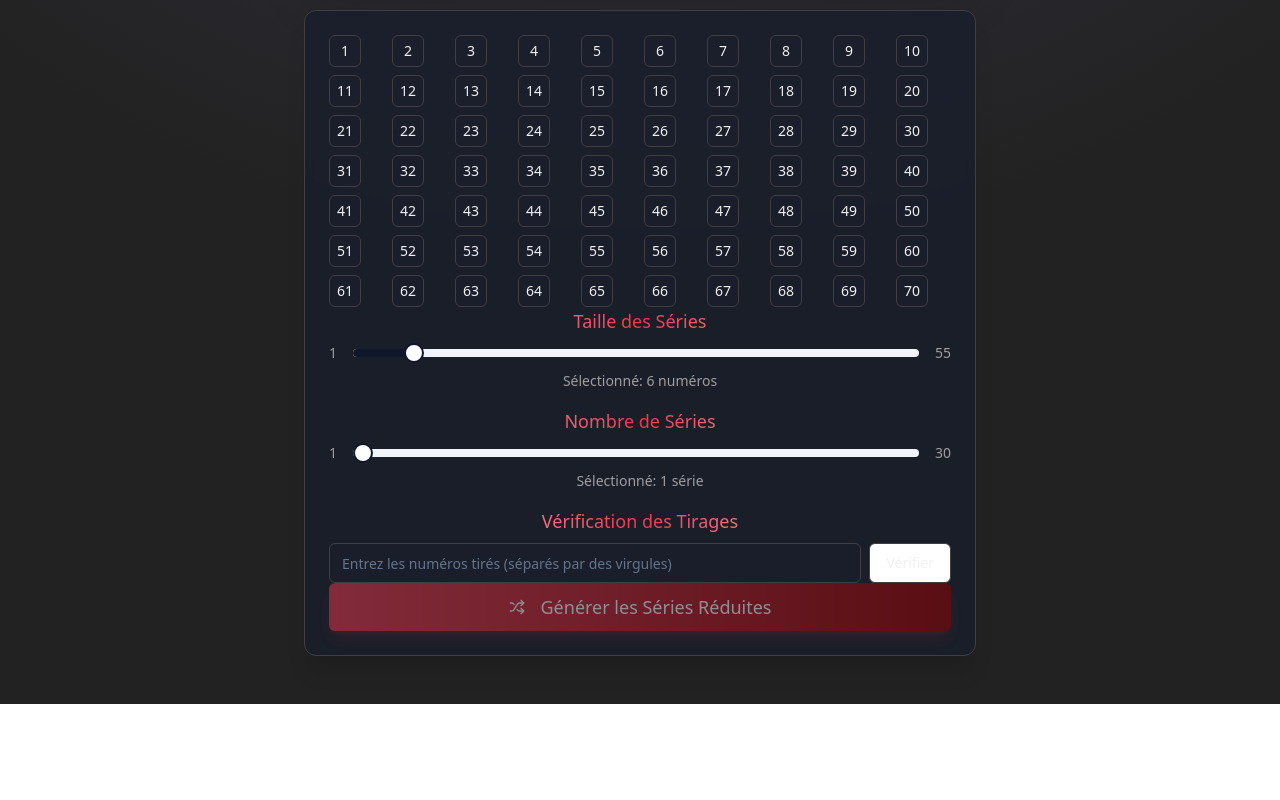
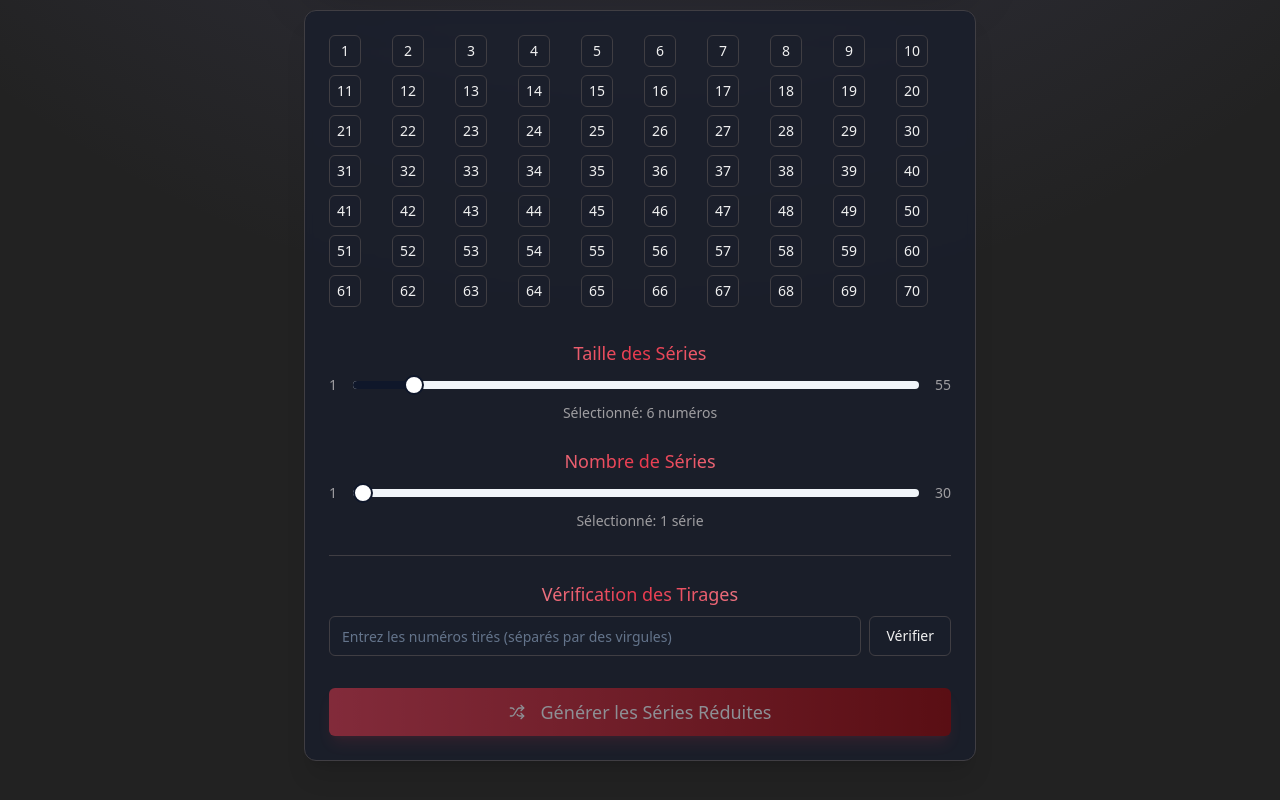
Before and after one commit to Damien1303/keno-loto-generateur-, a React (Vite) app: page / in a window 1280 px wide. Shown: the part 428-1228 px from the top of the page. Before the commit the page ends 1132 px from the top, so only its background shows below. Built offline with nearby package versions, Linux system fonts and the light colour scheme.

Commit message:
Fix input layout and button visibility
Adjusted the layout of the input field for drawn numbers to create more space between it and the generate button. Improved the visibility of the "Vérifier" button text to ensure it stands out against the background.
[skip gpt_engineer]

```diff
--- a/src/components/NumberGenerator.tsx
+++ b/src/components/NumberGenerator.tsx
@@ -123,7 +123,7 @@ export const NumberGenerator = ({ gameType, onGenerate, onDrawnNumbersChange }:
         ))}
       </div>
 
-      <div className="space-y-4">
+      <div className="space-y-6 mt-8">
         <div className="space-y-2">
           <h3 className="text-lg font-medium text-center bg-gradient-to-r from-[#F1F1F1] via-[#ea384c] to-[#F1F1F1] text-transparent bg-clip-text">
             Taille des Séries
@@ -166,7 +166,7 @@ export const NumberGenerator = ({ gameType, onGenerate, onDrawnNumbersChange }:
           </p>
         </div>
 
-        <div className="space-y-2">
+        <div className="space-y-2 mt-12 pt-6 border-t border-[#403E43]">
           <h3 className="text-lg font-medium text-center bg-gradient-to-r from-[#F1F1F1] via-[#ea384c] to-[#F1F1F1] text-transparent bg-clip-text">
             Vérification des Tirages
           </h3>
@@ -179,7 +179,7 @@ export const NumberGenerator = ({ gameType, onGenerate, onDrawnNumbersChange }:
             <Button
               onClick={checkMatches}
               variant="outline"
-              className="border-[#403E43] text-[#F1F1F1] hover:bg-[#ea384c]/20 hover:border-[#ea384c]"
+              className="border-[#403E43] bg-[#1A1F2C]/60 text-[#F1F1F1] hover:bg-[#ea384c]/20 hover:border-[#ea384c] hover:text-white"
             >
               Vérifier
             </Button>
@@ -189,7 +189,7 @@ export const NumberGenerator = ({ gameType, onGenerate, onDrawnNumbersChange }:
 
       <Button
         onClick={generateNumbers}
-        className="w-full h-12 text-lg font-medium transition-all duration-300 hover:scale-105 bg-gradient-to-r from-[#ea384c] to-[#990000] hover:from-[#990000] hover:to-[#ea384c] text-white border-none shadow-lg shadow-[#ea384c]/20"
+        className="w-full h-12 mt-8 text-lg font-medium transition-all duration-300 hover:scale-105 bg-gradient-to-r from-[#ea384c] to-[#990000] hover:from-[#990000] hover:to-[#ea384c] text-white border-none shadow-lg shadow-[#ea384c]/20"
         disabled={selectedNumbers.length < seriesSize}
       >
         <Shuffle className="mr-2 h-5 w-5" />
```
